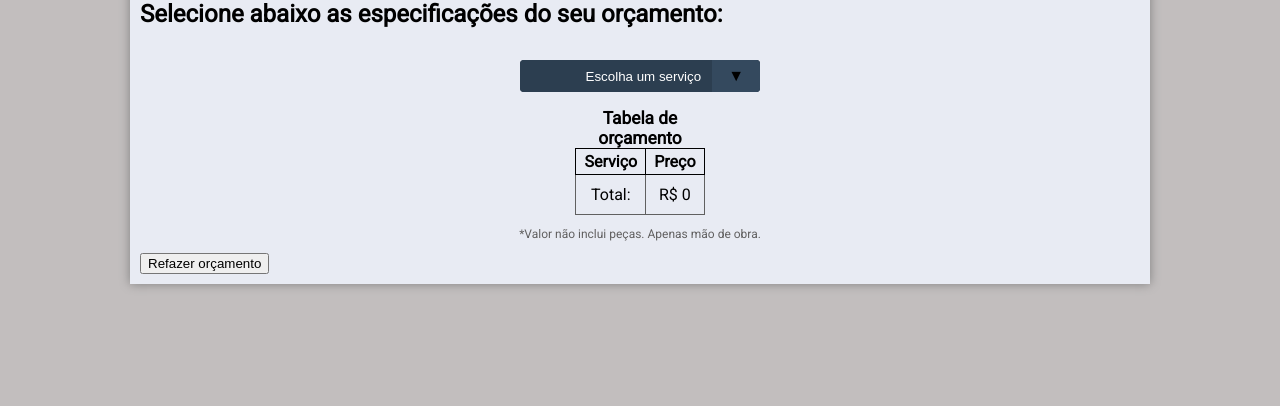
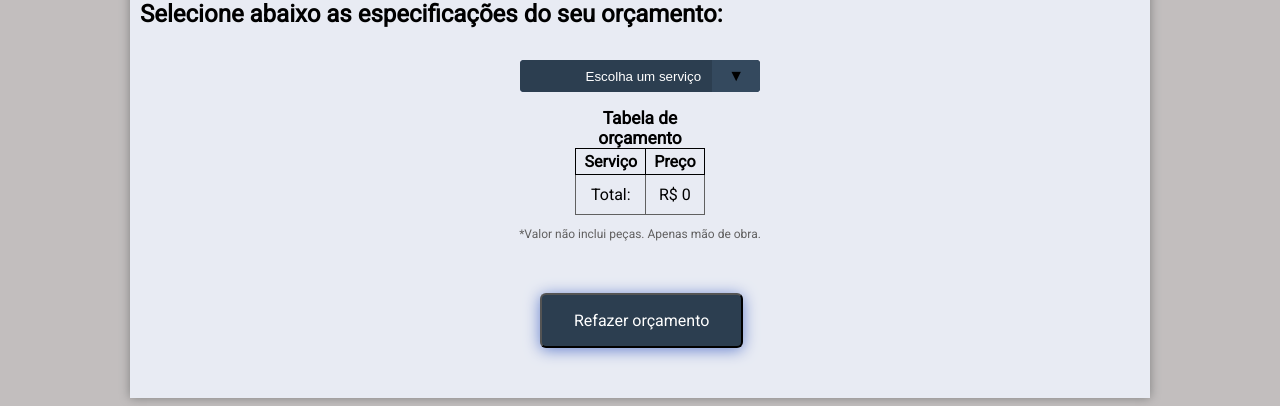
Before and after one commit to Icaruspooky/sistema-de-orcamento, a plain HTML site: page index.html in a window 1280 px wide. Shown: the part 458-864 px from the top of the page. Before the commit the page ends 800 px from the top, so only its background shows below. Drawn offline with Linux system fonts and the light colour scheme.

Commit message:
versão final

```diff
--- a/_css/main.css
+++ b/_css/main.css
@@ -84,12 +84,14 @@ select {
 	padding: 0 0 0 .5em;
 	color: #fff;
 	cursor: pointer;
+	box-shadow: 0 2px 15px  #6984cf;
   }
   select::-ms-expand {
 	display: none;
   }
   /* Arrow */
   .select::after {
+	font-family: 'Roboto', sans-serif;
 	content: '\25BC';
 	position: absolute;
 	top: 0;
@@ -108,3 +110,37 @@ select {
 	-o-transition: .25s all ease;
 	transition: .25s all ease;
   }
+
+  .refreshBtn{
+	  position: relative;
+	  left: 40%;
+	  font-family: 'Roboto', sans-serif;
+	  display: inline-block;
+	  font-size: 1em;
+	  padding: 1em 2em;
+	  margin-top: 40px;
+	  margin-bottom: 40px;
+	  -webkit-appearance: none;
+	  appearance: none;
+	  background-color: #2c3e50;
+	  color: white;
+	  pointer-events: visibleFill;
+	  border-radius: 6px;
+	  cursor: pointer;
+	  transition: transform ease-in 0.1s, box-shadow ease-in 0.25s;
+	  box-shadow: 0 2px 15px  #6984cf;
+  }
+
+  .refreshBtn::after {
+	font-family: 'Roboto', sans-serif;
+	top: 0;
+	right: 0;
+	bottom: 0;
+	padding: 0 1em;
+	background: #34495e;
+	pointer-events: none;
+  }
+
+  .refreshBtn:hover::after {
+	color: #6984cf;
+  }
--- a/index.html
+++ b/index.html
@@ -63,7 +63,7 @@
             <script src="_javascript/main.js"></script>
 
         </section>
-        <button class="refreshBtn blue round" onclick="window.location.href='javascript:location.reload(true)'">Refazer orçamento</button>
+        <button class="refreshBtn" id="btn1" onclick="window.location.href='javascript:location.reload(true)'">Refazer orçamento</button>
     </div>
 </body>
 
```
